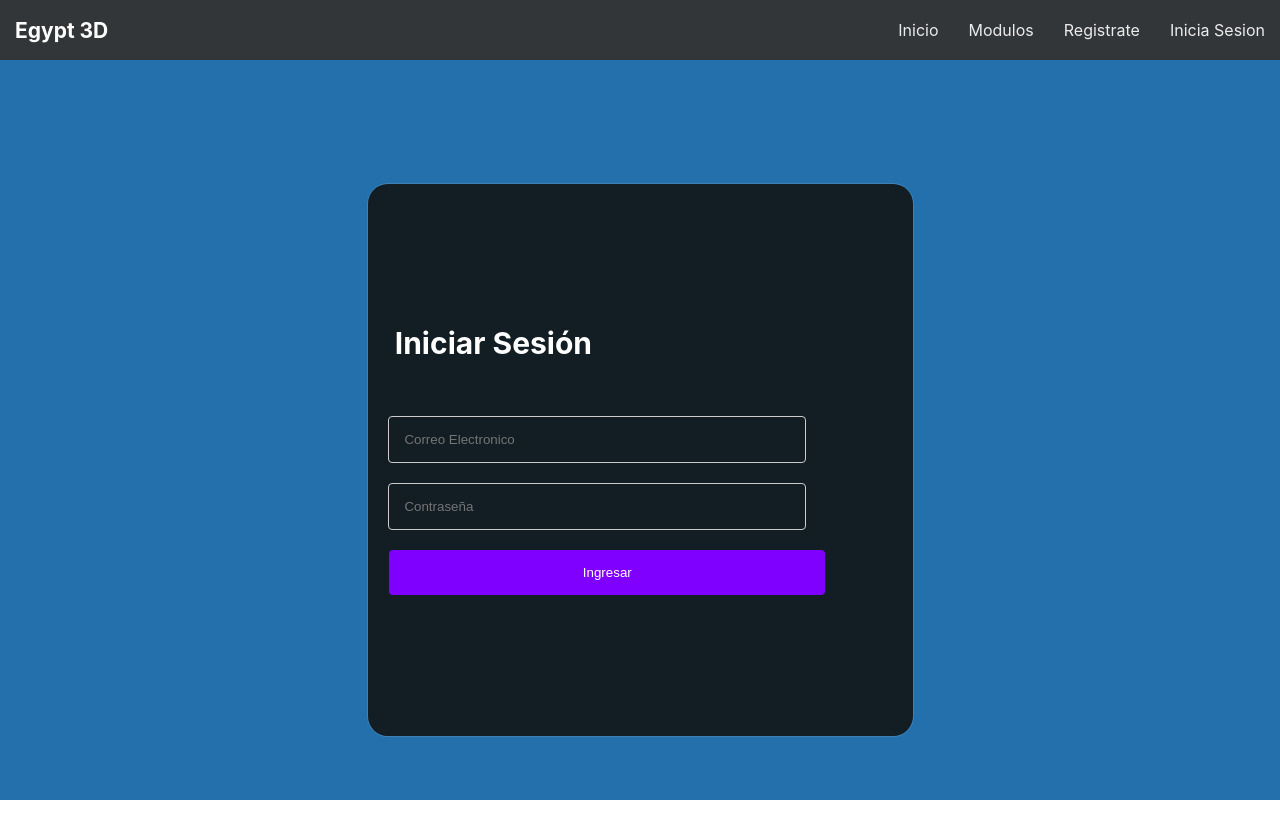
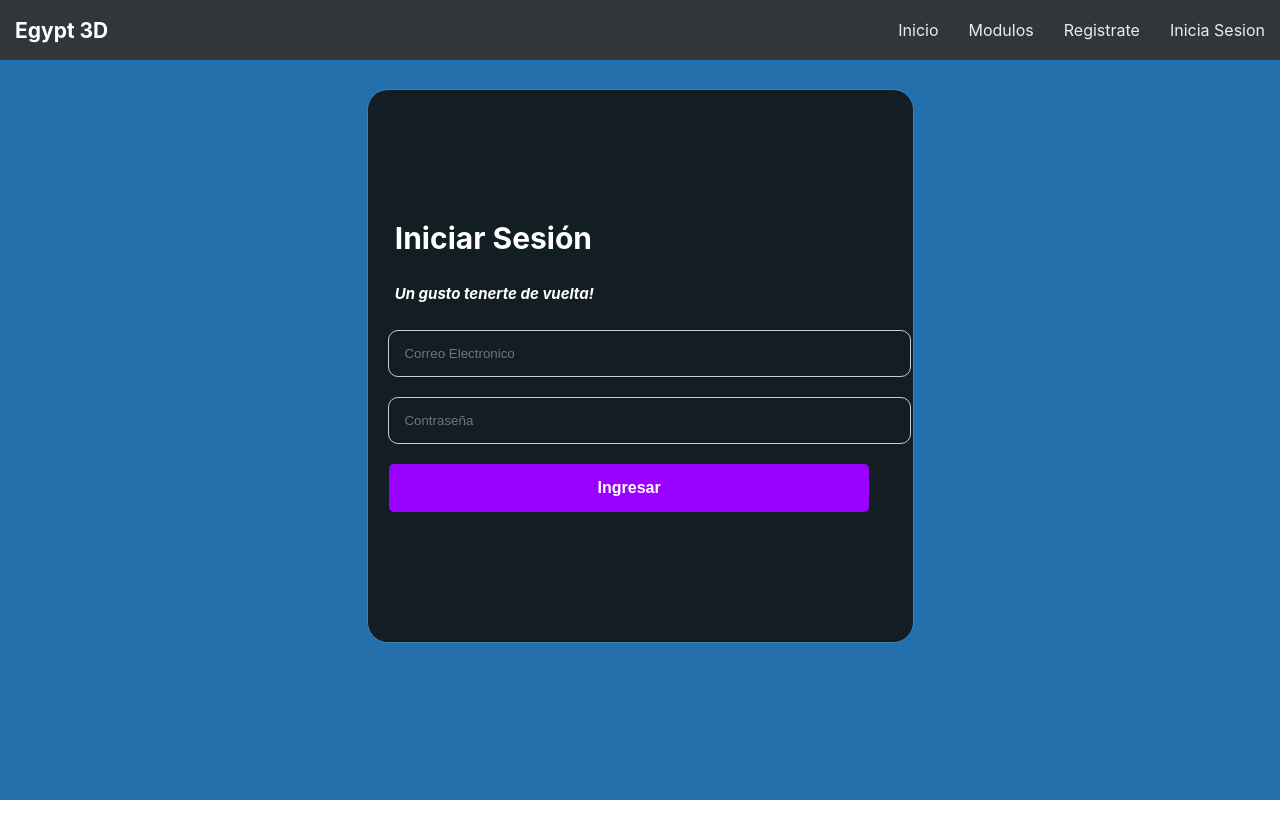
Before and after one commit to MarlonAnacona/Egypt3D, a React (Create React App) app: page /login in a window 1280 px wide. Shown: the top 838 px of the page. After the commit the page ends 800 px from the top, so only its background shows below. Built offline with nearby package versions, Linux system fonts and the light colour scheme.

Commit message:
Fixing styles

```diff
--- a/src/components/Login/Login.css
+++ b/src/components/Login/Login.css
@@ -1,31 +1,43 @@
+
 .login-form {
-
   width: 545px;
   height: 552px;
   left: 447px;
   top: 236px;
-
+  justify-content: center;
+  display: flex;
   background: rgba(18, 18, 18, 0.88);
   /* Elevation/Outlined Dark */
   box-shadow: 0px 0px 0px 1px rgba(255, 255, 255, 0.12);
   border-radius: 20px;
 }
 
+.login-container {
+  min-width: 480px;
+  display: flex;
+  padding: 30px;
+  border-radius: 10px;
+  flex-direction: column;
+  gap: 30px;
+  align-items: center;
+}
 
-.login-container {
-    display: flex;
-    justify-content: center;
-    align-items: center;
-    height: 100vh;
-  }
+
 
 .login-title {
   color: #fff;
   font-size: 30px;
   font-style: normal;
   margin-left: 5%;
-margin-bottom: 10%;
+  margin-bottom: 5%;
+}
 
+.login-text {
+  color: #fff;
+  font-size: 15px;
+  font-style: italic;
+  margin-left: 5%;
+  margin-bottom: 5%;
 }
 
 .login-form {
@@ -51,27 +63,35 @@ margin-bottom: 10%;
   border: 1px solid #ccc;
   border-radius: 4px;
   margin-left: 10%;
+  justify-content: center;
 }
 
 .login-button {
+  outline: none;
+  border: none;
+  background-color: #9900ff;
+  color: #fff;
+  border-radius: 5px;
+  font-weight: bold;
+  font-size: 1rem;
   padding: 15px;
-    background-color: #8000FF;
-    color: #fff;
-    border: none;
-    border-radius: 4px;
   margin-left: 4%;
-    width: 80%;
+  width: 88%;
+  transition: 100ms;
+  cursor: pointer;
+  justify-content: center;
 }
 
-
-.letter{
-    font-family: 'Roboto';
+.letter {
+  font-family: "Roboto";
   font-style: normal;
   font-weight: 400;
   font-size: 16px;
   line-height: 24px;
 }
-.textfield{
+.textfield {
   background-color: #624b7900;
-
+  border-color: #ccc;
+  border-radius: 10px;
+  width: 250%;
 }
--- a/src/components/Login/Login.js
+++ b/src/components/Login/Login.js
@@ -1,20 +1,34 @@
-import React from 'react';
+import React from "react";
 
-import './Login.css'
+import "./Login.css";
 
-export function Login(){
-    return( <div className="login-container">
+export function Login() {
+  return (
+    <div className="login-container">
       <form className="login-form">
         <h2 className="login-title">Iniciar Sesión</h2>
+        <h4 className="login-text">Un gusto tenerte de vuelta!</h4>
 
         <div className="form-group ">
-        <input className='textfield'type="text" id="username" placeholder='Correo Electronico'/>
+          <input
+            className="textfield"
+            type="text"
+            id="username"
+            placeholder="Correo Electronico"
+          />
         </div>
         <div className="form-group letter">
-        <input className='textfield' type="password" id="password" placeholder='Contraseña' />
+          <input
+            className="textfield"
+            type="password"
+            id="password"
+            placeholder="Contraseña"
+          />
         </div>
-      <button type="submit" className="login-button">Ingresar</button>
+        <button type="submit" className="login-button">
+          Ingresar
+        </button>
       </form>
     </div>
-    )
+  );
 }
```
Lines whose indentation alone changed are shown as unchanged.
